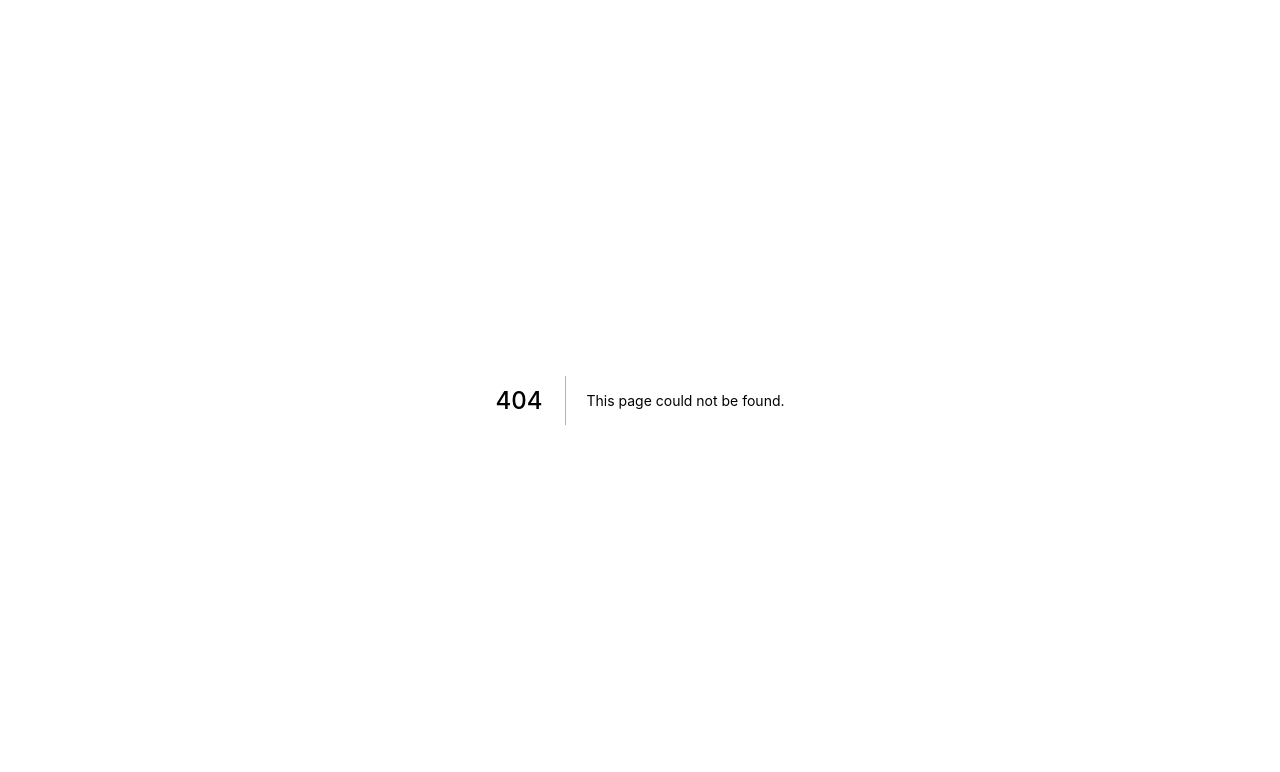
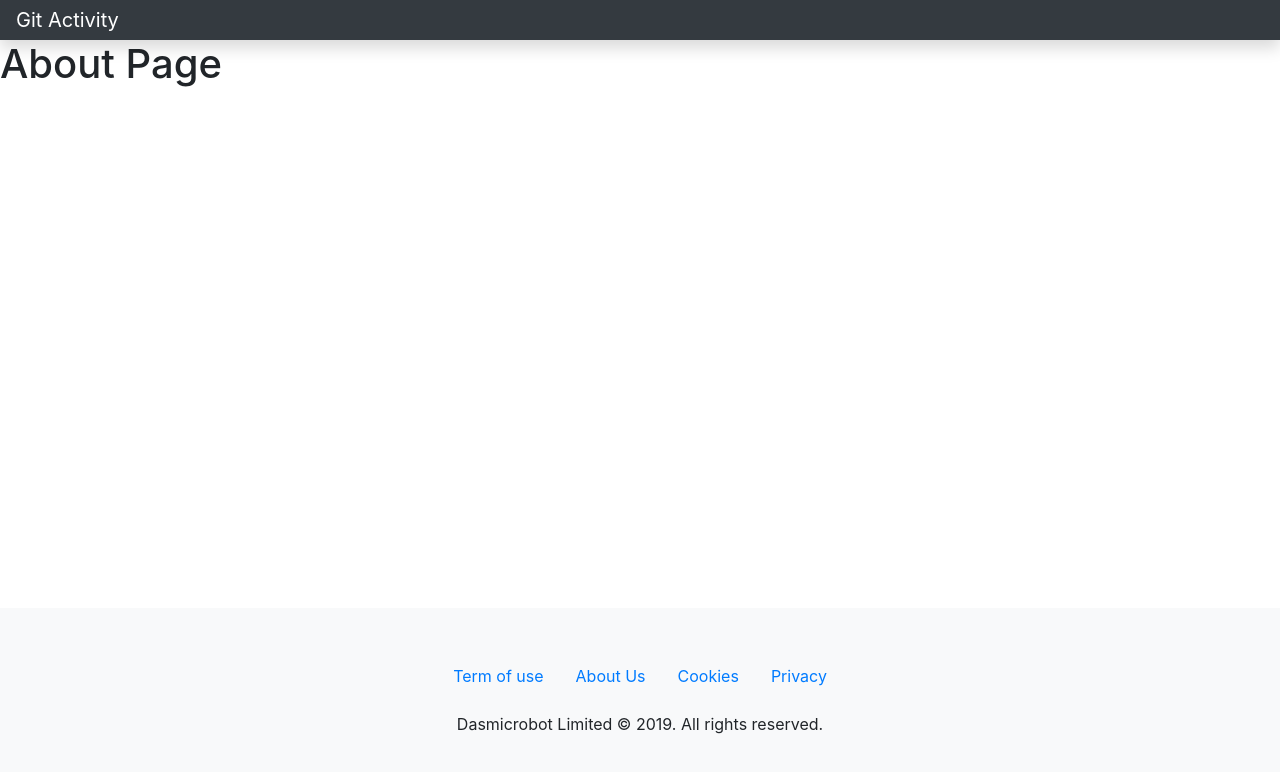
Before and after one commit to Dasmicrobot/github-login-vue, a Next.js app: page /content/about in a window 1280 px wide. Before the commit this address had no page. Shown: the top 772 px of the page. Built offline with nearby package versions, Linux system fonts and the light colour scheme.

Commit message:
refactor content pages - move them to subdirectory

```diff
--- a/pages/About.js
+++ b/pages/content/about.js
@@ -1,5 +1,5 @@
 import React from 'react'
-import Page from '../src/layout/Page'
+import Page from '../../src/layout/Page'
 
 const About = () => {
   return (
--- a/pages/Cookies.js
+++ b/pages/content/cookies.js
@@ -1,5 +1,5 @@
 import React from 'react'
-import Page from '../src/layout/Page'
+import Page from '../../src/layout/Page'
 
 const Cookies = () => {
   return (
--- a/pages/Privacy.js
+++ b/pages/content/privacy.js
@@ -1,5 +1,5 @@
 import React from 'react'
-import Page from '../src/layout/Page'
+import Page from '../../src/layout/Page'
 
 const Privacy = () => {
   return (
--- a/pages/TermOfUse.js
+++ b/pages/content/terms.js
@@ -1,7 +1,7 @@
 import React from 'react'
-import Page from '../src/layout/Page'
+import Page from '../../src/layout/Page'
 
-const TermOfUse = () => {
+const Terms = () => {
   return (
     <Page>
       <h1>Term of use Page</h1>
@@ -9,4 +9,4 @@ const TermOfUse = () => {
   )
 }
 
-export default TermOfUse
+export default Terms
--- a/src/layout/Footer.js
+++ b/src/layout/Footer.js
@@ -7,22 +7,22 @@ function Footer() {
       <div className="container-fluid p-3 p-md-5">
         <ul className="nav mb-3 justify-content-center">
           <li className="nav-item">
-            <Link href='/TermOfUse'>
+            <Link href='/content/terms'>
               <a className="nav-link">Term of use</a>
             </Link>
           </li>
           <li className="nav-item">
-            <Link href='/About'>
+            <Link href='/content/about'>
               <a className="nav-link">About Us</a>
             </Link>
           </li>
           <li className="nav-item">
-            <Link href='/Cookies'>
+            <Link href='/content/cookies'>
               <a className="nav-link">Cookies</a>
             </Link>
           </li>
           <li className="nav-item">
-            <Link href='/Privacy'>
+            <Link href='/content/privacy'>
               <a className="nav-link">Privacy</a>
             </Link>
           </li>
```
